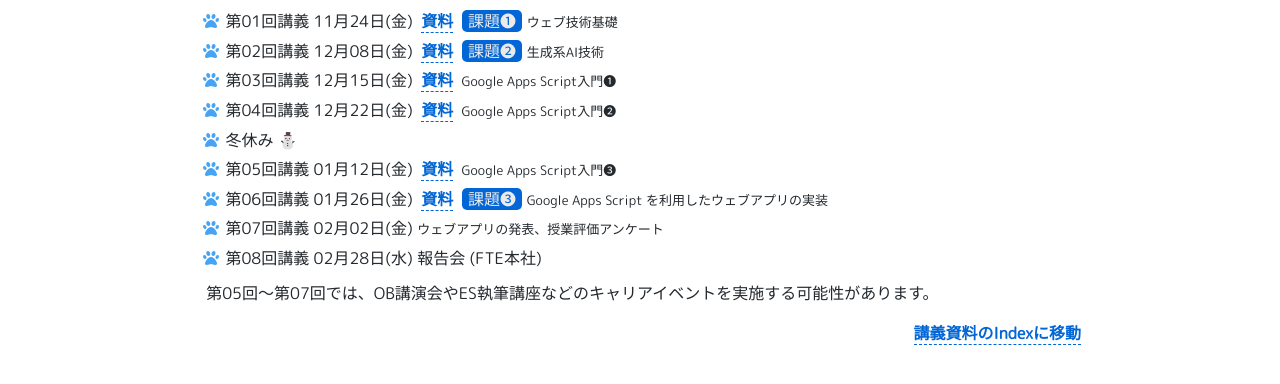
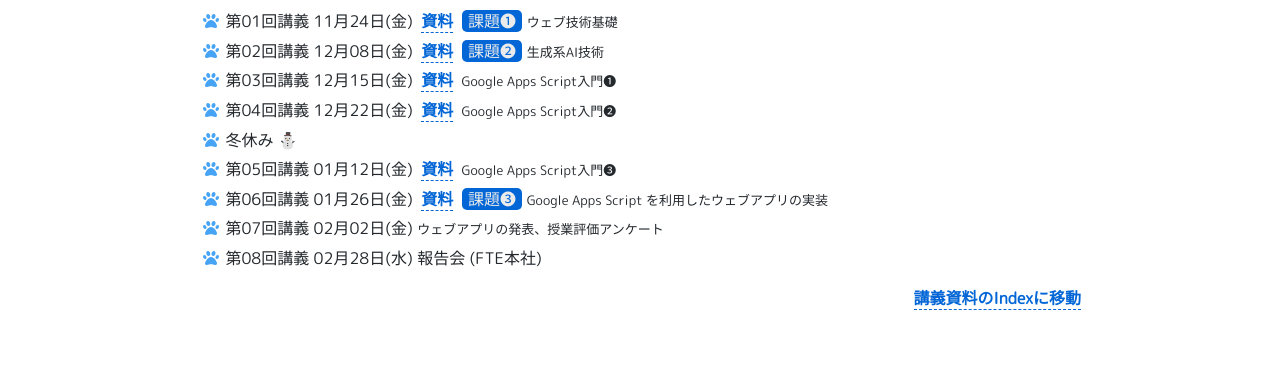
Before and after one commit to TakeshiWada1980/Network-Exp-2023, a plain HTML site: page docs/index.html in a window 1280 px wide. Shown: the part 134-518 px from the top of the page. Drawn offline with Linux system fonts and the light colour scheme.

Commit message:
docs: update docs/index.html

```diff
--- a/docs/index.html
+++ b/docs/index.html
@@ -72,7 +72,6 @@ class="toc-section-number">1</span> 講義資料 INDEX</a></li>
       <font size="-1">ウェブアプリの発表、授業評価アンケート</font></li>
       <li>第08回講義 02月28日(水) 報告会 (FTE本社)</li>
       </ul>
-      <p>第05回～第07回では、OB講演会やES執筆講座などのキャリアイベントを実施する可能性があります。</p>
       <!-- ---------------------------------------- -->
     </main>
 
```
